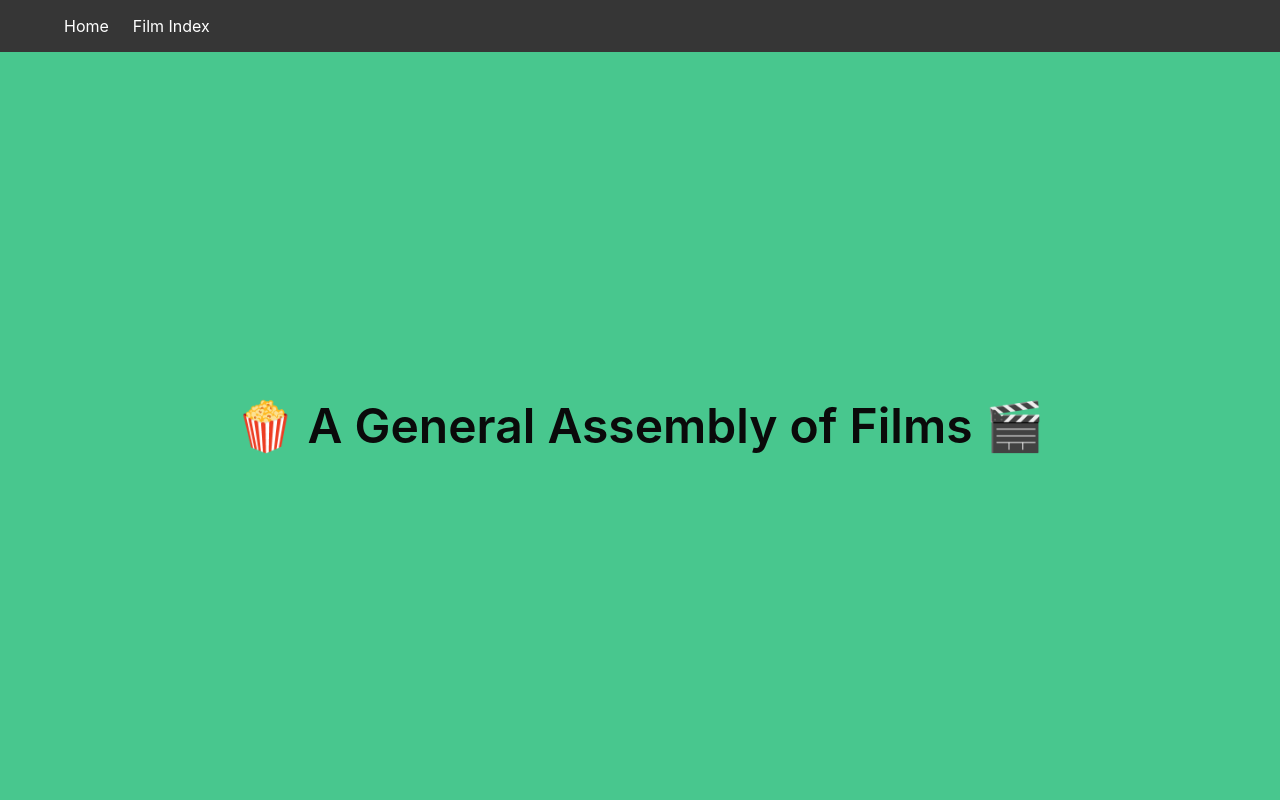
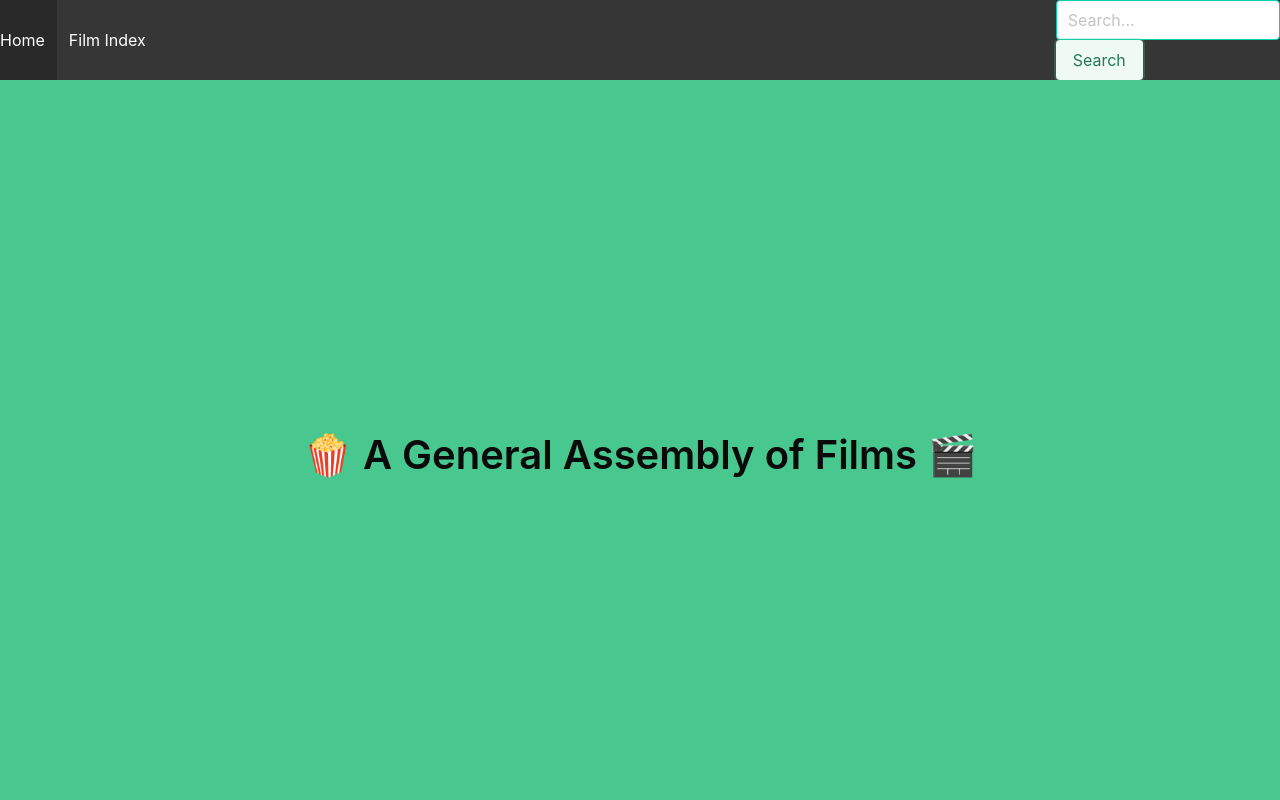
Before and after one commit to nhurstknight/reactathon, a React (Create React App) app: page / in a window 1280 px wide. Shown: the top 800 px of the page. Built offline with nearby package versions, Linux system fonts and the light colour scheme.

Commit message:
22:50Push

```diff
--- a/src/App.js
+++ b/src/App.js
@@ -2,12 +2,13 @@ import React from 'react'
 import { BrowserRouter, Switch, Route } from 'react-router-dom'
 
 import Navbar from './components/common/Navbar'
+import Searchbar from './components/common/SearchBar'
 import Home from './components/common/Home'
 import Footer from './components/common/Footer'
 
 import FilmIndex from './components/films/FilmIndex'
 import FilmShow from './components/films/FilmsShow'
-// import Randomise from './components/films/Randomise'
+import Randomise from './components/films/Randomise'
 
 const App = () => {
   return (
@@ -15,9 +16,9 @@ const App = () => {
       <Navbar />
       <Switch>
         <Route exact path="/" component={Home}/>
+        <Route path="/films/:id" component={FilmShow}/>
         <Route path="/films" component={FilmIndex}/>
-        <Route path="/films/id" component={FilmShow}/>
-        {/* <Route path="/randomise" component={Randomise}/> */}
+        <Route path="/randomise" component={Randomise}/>
       </Switch>
       <Footer />
     </BrowserRouter>
--- a/src/components/common/Home.js
+++ b/src/components/common/Home.js
@@ -5,7 +5,7 @@ const Home = () => {
     <section className="hero is-fullheight-with-navbar is-success">
       <div className="hero-body">
         <div className="container">
-          <h1 className="title is-1 has-text-centered has-text-black">
+          <h1 className="title is-2 has-text-centered has-text-black">
             <span role="img" aria-label="popcorn emoji"> 🍿 </span>
             A General Assembly of Films
             <span role="img" aria-label="clapper emoji"> 🎬 </span>
--- a/src/components/common/Navbar.js
+++ b/src/components/common/Navbar.js
@@ -1,18 +1,21 @@
 import React from 'react'
 import { Link, withRouter } from 'react-router-dom'
 
+// import { searchFunction } from '../../lib/api'
+import Searchbar from '../common/SearchBar'
 
 const Navbar = () => {
 
   return (
     // <div>1</div>
     <nav className="navbar is-dark">
-      <div className="container">
+      <div className="Navbar container">
         <div className="navbar-brand">
           <Link to="/" className="navbar-item">Home</Link>
           <Link to="/films" className="navbar-item">Film Index</Link>
         </div>
       </div>
+      <Searchbar />
     </nav>
   )
 }
--- /dev/null
+++ b/src/components/common/SearchBar.js
@@ -0,0 +1,46 @@
+import React from 'react'
+
+import { searchFunction } from '../../lib/api'
+
+class Searchbar extends React.Component {
+  state = {
+    userInput: ''
+  }
+
+  searchQuery = event => {
+    const search = event.target.value
+    this.setState({
+      userInput: search
+    })
+  }
+
+  onClickHandler = () => {
+    searchFunction(this.state.userInput)
+  }
+
+  render() {
+    const { userInput } = this.props
+    return (
+      <div className="Seachbar control">
+
+        <input
+          className="Searchbar input is-primary"
+          type="text"
+          placeholder="Search..."
+          // <i class="fa fa-search" aria-hidden="true"></i>
+          value={userInput}
+          onChange={this.searchQuery} />
+        <button onClick={this.onClickHandler}
+          className="button is-success is-light is-focused">
+          Search
+        </button>
+        {/* <div className="buttons">
+
+        </div> */}
+
+      </div>
+    )
+  }
+}
+
+export default Searchbar
--- a/src/components/films/FilmCard.js
+++ b/src/components/films/FilmCard.js
@@ -2,9 +2,9 @@ import React from 'react'
 
 import { Link } from 'react-router-dom'
 
-const FilmCard = ({ title , release_date, poster_path, id }) => {
+const FilmCard = ({ title, release_date, poster_path, id }) => {
   return (
-    <div className="column is-one-quarter-desktop is-one-third-tablet is-half-mobile">
+    <div id={id} className="column is-one-quarter-desktop is-one-third-tablet is-half-mobile">
       <Link to={`/films/${id}`}>
         <div className="card">
           <div className="card-header">
--- a/src/components/films/FilmIndex.js
+++ b/src/components/films/FilmIndex.js
@@ -40,7 +40,8 @@ class FilmIndex extends React.Component {
     this.setState({
       currentPage: plusOne
     })
-    this.displayNewResults()
+    // the below makes the setState fail
+    // this.displayNewResults()
   }
 
   handlePreviousPage = () => {
@@ -49,7 +50,8 @@ class FilmIndex extends React.Component {
     this.setState({
       currentPage: minusOne
     })
-    this.displayNewResults()
+    // the below makes the setState fail
+    // this.displayNewResults()
   }
 
 
@@ -67,8 +69,8 @@ class FilmIndex extends React.Component {
           </div>
         </div>
         <nav className="pagination" role="navigation" aria-label="pagination">
-          <a onClick={this.handlePreviousPage} className="pagination-previous">Previous page</a>
-          <a onClick={this.handleNextPage} className="pagination-next">Next page</a>
+          <button onClick={this.handlePreviousPage} className="pagination-previous">Previous page</button>
+          <button onClick={this.handleNextPage} className="pagination-next">Next page</button>
           <ul className="pagination-list">
             {/* <li>
               <a class="pagination-link" aria-label="Goto page 1">1</a>
@@ -80,7 +82,7 @@ class FilmIndex extends React.Component {
               <a class="pagination-link" aria-label="Goto page 45">45</a>
             </li> */}
             <li>
-              <a className="pagination-link is-current" aria-label={this.state.currentPage} aria-current="page">{this.state.currentPage}</a>
+              <button className="pagination-link is-current" aria-label={this.state.currentPage} aria-current="page">{this.state.currentPage}</button>
             </li>
             {/* <li>
               <a class="pagination-link" aria-label="Goto page 4">47</a>
--- a/src/components/films/FilmsShow.js
+++ b/src/components/films/FilmsShow.js
@@ -1,13 +1,15 @@
-import React from 'react'
+import React, { Component } from 'react'
 
 import { getSingleFilm } from '../../lib/api'
 
-class FilmShow extends React.Component {
+class FilmShow extends Component {
   state = {
-    film: null
+    film: null,
+    genres: null
   }
 
   async componentDidMount() {
+    console.log('mounting')
     // make a request for the single cheese
     const filmId = this.props.match.params.id
     const response = await getSingleFilm(filmId)
@@ -15,7 +17,31 @@ class FilmShow extends React.Component {
     this.setState({
       film: response.data
     })
+    this.fixApiGenres()
   }
+
+  fixApiGenres = () => {
+    const myNewArray = []
+    this.state.film.genres.forEach(genre => {
+      myNewArray.push(genre.name)
+      console.log(myNewArray)
+    })
+    this.setState({
+      genres: myNewArray
+    })
+  }
+
+  // mapGenres = () => {
+  //   const myNewArray = []
+  //   this.state.film.genres.forEach(genre => {
+  //     myNewArray.push(genre.name)
+  //     console.log(myNewArray)
+  //   })
+  //   this.setState({
+  //     genres: myNewArray
+  //   })
+  // }
+
 
   render() {
     const { film } = this.state
@@ -39,7 +65,7 @@ class FilmShow extends React.Component {
                 Genre(s)
               </h4>
               {/* need to convert genre id to text */}
-              <p>{film.genres.name}</p>
+              <p>{this.state.genres}</p>
               <hr />
               <h4 className="title is-4">
                 Description
--- a/src/components/films/Randomise.js
+++ b/src/components/films/Randomise.js
@@ -0,0 +1,15 @@
+import React from 'react'
+
+class Randomise extends React.Component {
+  state =  {
+    randomNumber: null
+  }
+
+  render(){
+    return (
+      <div>Testing!</div>
+    )
+  }
+}
+
+export default Randomise
--- a/src/lib/api.js
+++ b/src/lib/api.js
@@ -11,6 +11,11 @@ export const getSingleFilm = filmId => {
   return axios.get(`${baseUrl}/movie/${filmId}?api_key=5adb5c242d8f7268a630ecc811e49a81&language=en-US`)
 }
 
+
+export const searchFunction =  userQuery => {
+  return axios.get(`${baseUrl}search/movie?api_key=5adb5c242d8f7268a630ecc811e49a81&query=${userQuery}`)
+}
+
 // Search Function (Base url discover+ parameters)
 // Find out how many pages in object
 // setState: Pages
--- a/src/styles/main.scss
+++ b/src/styles/main.scss
@@ -1,7 +1,22 @@
 .image img {
   object-fit: scale-down;
+  margin: 10px;
 }
 
 .pagination {
   padding: 20px;
 }
+
+.card-header {
+  height: 90px;
+  box-shadow: none;
+}
+
+// .Navbar.container{
+//   display: flex;
+//   justify-content: space-between;
+// }
+.Searchbar {
+  display: flex;
+  flex-direction: row;
+}
```
